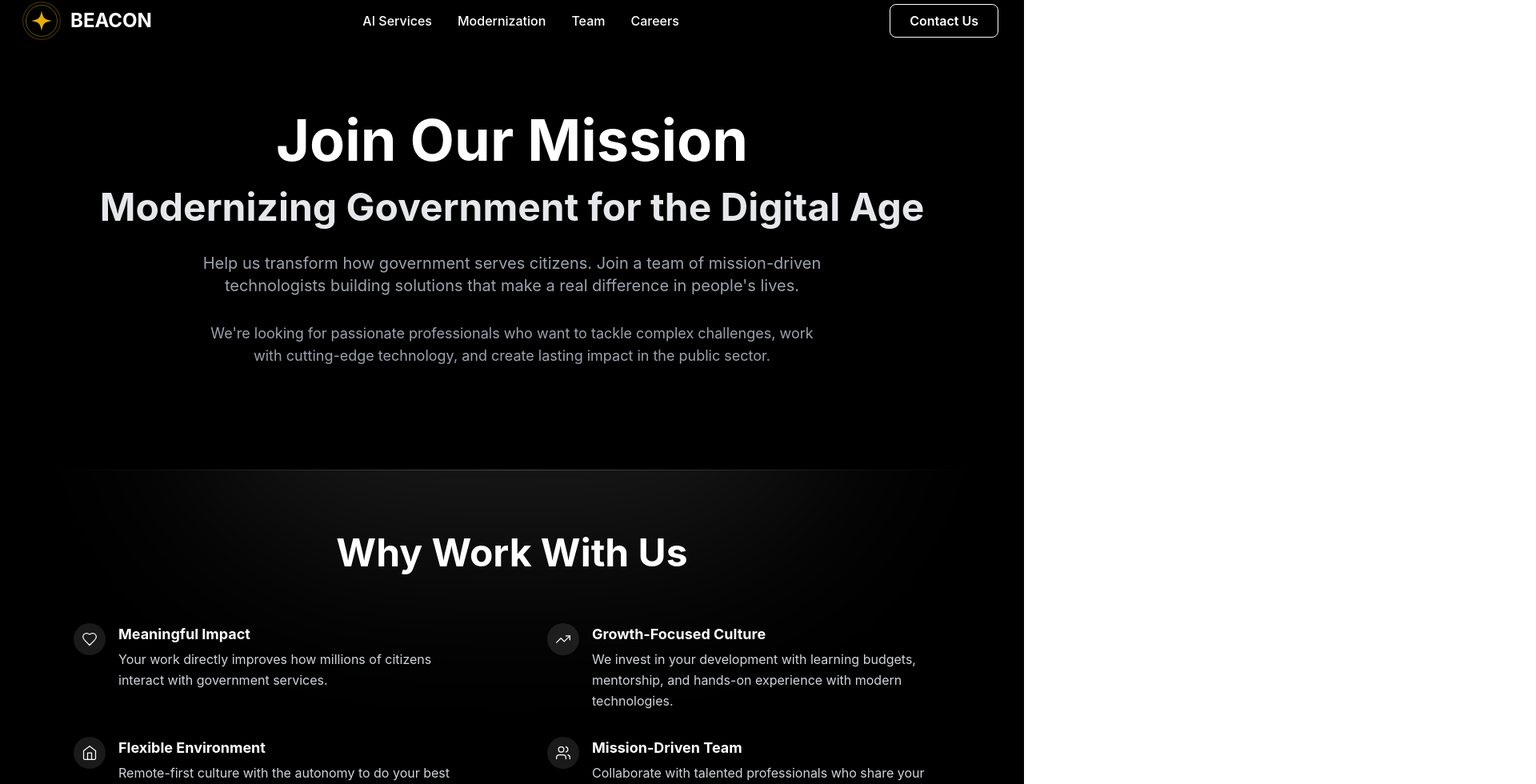
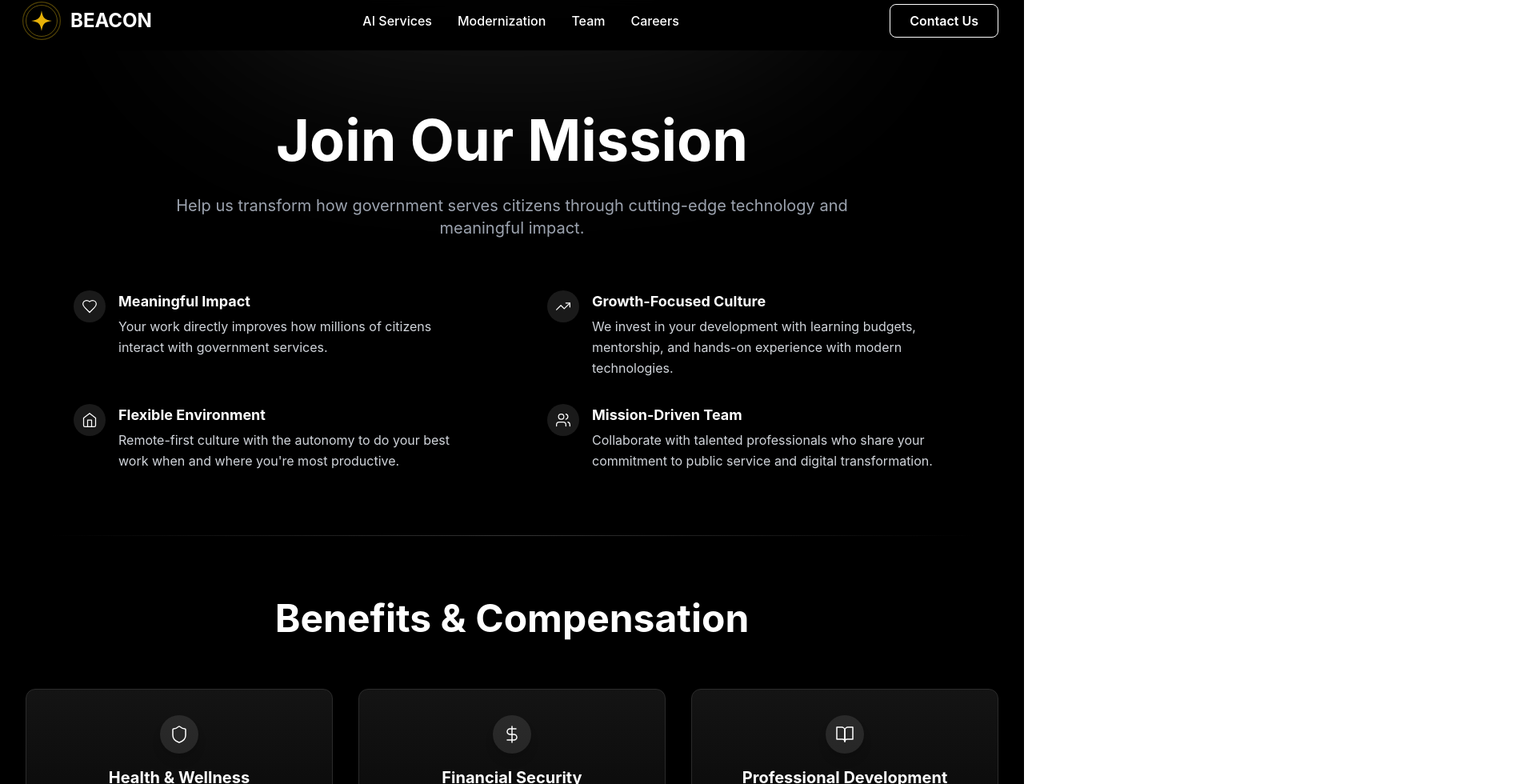
Before and after one commit to neilsharma/beacon, a React (Vite) app: page /careers in a window 1280 px wide. Shown: the part 11-991 px from the top of the page at 80% size, 1920 px wide, since content can reach past the window. Built offline with nearby package versions, Linux system fonts and the light colour scheme.

Commit message:
career page

```diff
--- a/src/components/Partners.tsx
+++ b/src/components/Partners.tsx
@@ -24,7 +24,7 @@ const Partners = () => {
   const totalWidth = partners.length * (itemWidth + gapWidth); // Actual rendered width per set
 
   return (
-    <section id="results" className="py-20 bg-gray-200">
+    <section id="results" className="py-20 bg-gray-100">
       <div>
         <div className="text-center mb-16">
           <div className="mx-auto px-4 sm:px-6 lg:px-8">
--- a/src/pages/Careers.tsx
+++ b/src/pages/Careers.tsx
@@ -11,7 +11,12 @@ import {
   Clock,
   Laptop,
   Upload,
-  Send
+  Send,
+  FileText,
+  MessageCircle,
+  Code,
+  HandHeart,
+  CheckCircle
 } from 'lucide-react';
 import { useForm, ValidationError } from '@formspree/react';
 import Header from '../components/Header';
@@ -141,7 +146,7 @@ const Careers = () => {
 
   if (state.succeeded) {
     return (
-      <div className="min-h-screen bg-black">
+      <div className="min-h-screen bg-black overflow-x-hidden">
         <Header />
         <div className="pt-[150px] pb-32 flex items-center justify-center">
           <div className="max-w-2xl mx-auto px-4 sm:px-6 lg:px-8 text-center">
@@ -168,45 +173,27 @@ const Careers = () => {
   }
 
   return (
-    <div className="min-h-screen bg-black">
+    <div className="min-h-screen bg-black overflow-x-hidden">
       <Header />
 
-      {/* Hero Section */}
-      <div className="relative pt-[150px] pb-32 flex items-center justify-center bg-black">
+      {/* Hero Section with Why Work With Us */}
+      <section className="relative pt-[150px] pb-20 bg-black overflow-hidden">
+        <SectionGlow opacity="8%" position="top-[-300px]" />
 
-        <div className="relative max-w-7xl xl:max-w-screen-2xl mx-auto px-4 sm:px-6 lg:px-8 text-center">
+        <div className="relative max-w-7xl xl:max-w-screen-2xl mx-auto px-4 sm:px-6 lg:px-8 relative z-10">
           <motion.div
+            className="text-center mb-16"
             initial={{ opacity: 0, y: 30 }}
             animate={{ opacity: 1, y: 0 }}
             transition={{ duration: 0.8 }}
           >
-            <h1 className="text-6xl md:text-7xl font-bold text-title mb-6">
+            <h1 className="text-6xl md:text-7xl font-bold text-title mb-8">
               Join Our Mission
             </h1>
-            <h2 className="text-4xl md:text-5xl font-bold text-subtitle mb-8">
-              Modernizing Government for the Digital Age
-            </h2>
-            <p className="text-xl text-description max-w-4xl mx-auto mb-8">
-              Help us transform how government serves citizens. Join a team of mission-driven technologists building solutions that make a real difference in people's lives.
-            </p>
-            <p className="text-lg text-description max-w-3xl mx-auto">
-              We're looking for passionate professionals who want to tackle complex challenges, work with cutting-edge technology, and create lasting impact in the public sector.
+            <p className="text-xl text-description max-w-4xl mx-auto">
+              Help us transform how government serves citizens through cutting-edge technology and meaningful impact.
             </p>
           </motion.div>
-        </div>
-      </div>
-
-      {/* Why Work With Us */}
-      <section className="py-20 bg-black relative overflow-hidden">
-        <SectionBorder />
-        <SectionGlow opacity="8%" position="top-[-300px]" />
-
-        <div className="max-w-7xl xl:max-w-screen-2xl mx-auto px-4 sm:px-6 lg:px-8 relative z-10">
-          <div className="text-center mb-16">
-            <h2 className="text-4xl md:text-5xl font-bold text-title mb-4">
-              Why Work With Us
-            </h2>
-          </div>
 
           <div className="grid grid-cols-1 md:grid-cols-2 gap-8 max-w-6xl mx-auto justify-items-center">
             {whyWorkWithUs.map((item, index) => (
@@ -215,7 +202,7 @@ const Careers = () => {
                 className="flex items-start space-x-4"
                 initial={{ opacity: 0, y: 30 }}
                 whileInView={{ opacity: 1, y: 0 }}
-                transition={{ duration: 0.6, delay: index * 0.1 }}
+                transition={{ duration: 0.6, delay: index * 0.1 + 0.4 }}
                 viewport={{ once: true }}
               >
                 <div className="flex-shrink-0">
@@ -254,7 +241,7 @@ const Careers = () => {
                 transition={{ duration: 0.6, delay: index * 0.1 }}
                 viewport={{ once: true }}
               >
-                <div className="mb-6">
+                <div className="mb-6 text-center">
                   <div className="inline-flex items-center justify-center w-12 h-12 bg-white/10 rounded-full shadow-lg mb-4">
                     <benefit.icon className="h-6 w-6 text-white" strokeWidth={1.5} />
                   </div>
@@ -292,12 +279,21 @@ const Careers = () => {
             {hiringProcess.map((step, index) => (
               <motion.div
                 key={index}
+                className="flex items-start space-x-4"
                 initial={{ opacity: 0, x: -30 }}
                 whileInView={{ opacity: 1, x: 0 }}
                 transition={{ duration: 0.6, delay: index * 0.1 }}
                 viewport={{ once: true }}
               >
-                <ProcessStep {...step} />
+                <div className="flex-shrink-0">
+                  <div className="inline-flex items-center justify-center w-8 h-8 bg-white/10 rounded-full">
+                    <span className="text-white font-bold text-sm">{step.number}</span>
+                  </div>
+                </div>
+                <div className="flex-1">
+                  <div className="text-white font-bold mb-2 text-xl">{step.title}</div>
+                  <div className="text-gray-300 text-base leading-relaxed">{step.description}</div>
+                </div>
               </motion.div>
             ))}
           </div>
@@ -401,7 +397,7 @@ const Careers = () => {
                         required
                         accept=".pdf,.doc,.docx"
                         onChange={handleFileChange}
-                        className="w-full px-4 py-3 bg-white/10 border border-white/20 text-white rounded-lg focus:bg-white/15 focus:border-yellow-500 focus:ring-2 focus:ring-yellow-500/20 transition-all placeholder-gray-400 file:mr-4 file:py-2 file:px-4 file:rounded-lg file:border-0 file:text-sm file:font-semibold file:bg-yellow-500 file:text-black hover:file:bg-yellow-600"
+                        className="w-full px-4 py-3 bg-white/10 border border-white/20 text-white rounded-lg focus:bg-white/15 focus:border-yellow-500 focus:ring-2 focus:ring-yellow-500/20 transition-all placeholder-gray-400 file:mr-4 file:py-2 file:px-4 file:rounded-lg file:border-0 file:text-sm file:font-semibold file:bg-white/20 file:text-white hover:file:bg-white/30"
                       />
                       <Upload className="absolute right-3 top-1/2 transform -translate-y-1/2 h-5 w-5 text-gray-400 pointer-events-none" />
                     </div>
```
